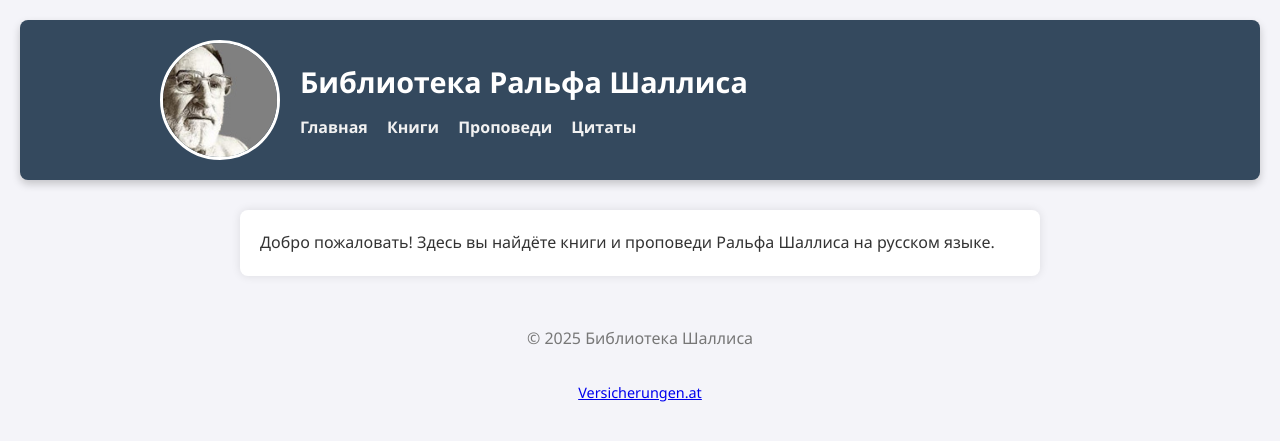
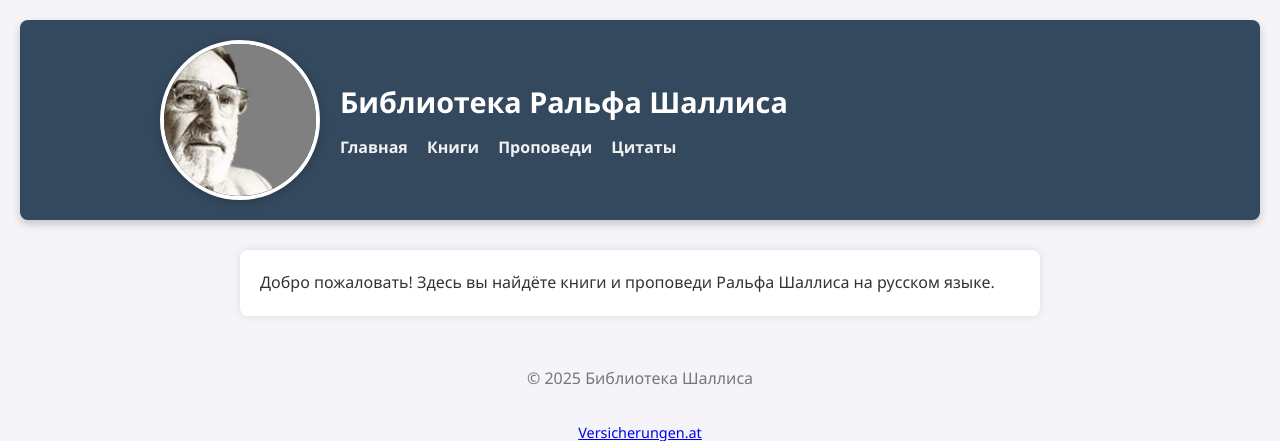
Before and after one commit to iliarudich0/iliama, a PHP site: page / in a window 1280 px wide. Shown: the top 441 px of the page. Run offline with PHP 8.4, Linux system fonts and the light colour scheme.

Commit message:
Update style.css

```diff
--- a/style.css
+++ b/style.css
@@ -31,12 +31,15 @@ header {
 }
 
 .profile-img {
-  width: 120px;
-  height: 120px;
+  width: 160px; /* больше размер */
+  height: 160px;
   border-radius: 50%;
   object-fit: cover;
-  border: 3px solid white;
+  object-position: 60% 50%; /* сдвиг влево-вправо: 60% — немного вправо */
+  border: 4px solid white;
+  box-shadow: 0 2px 10px rgba(0, 0, 0, 0.2); /* тень для объёма */
 }
+
 
 header h1 {
   font-size: 1.8rem;
```
